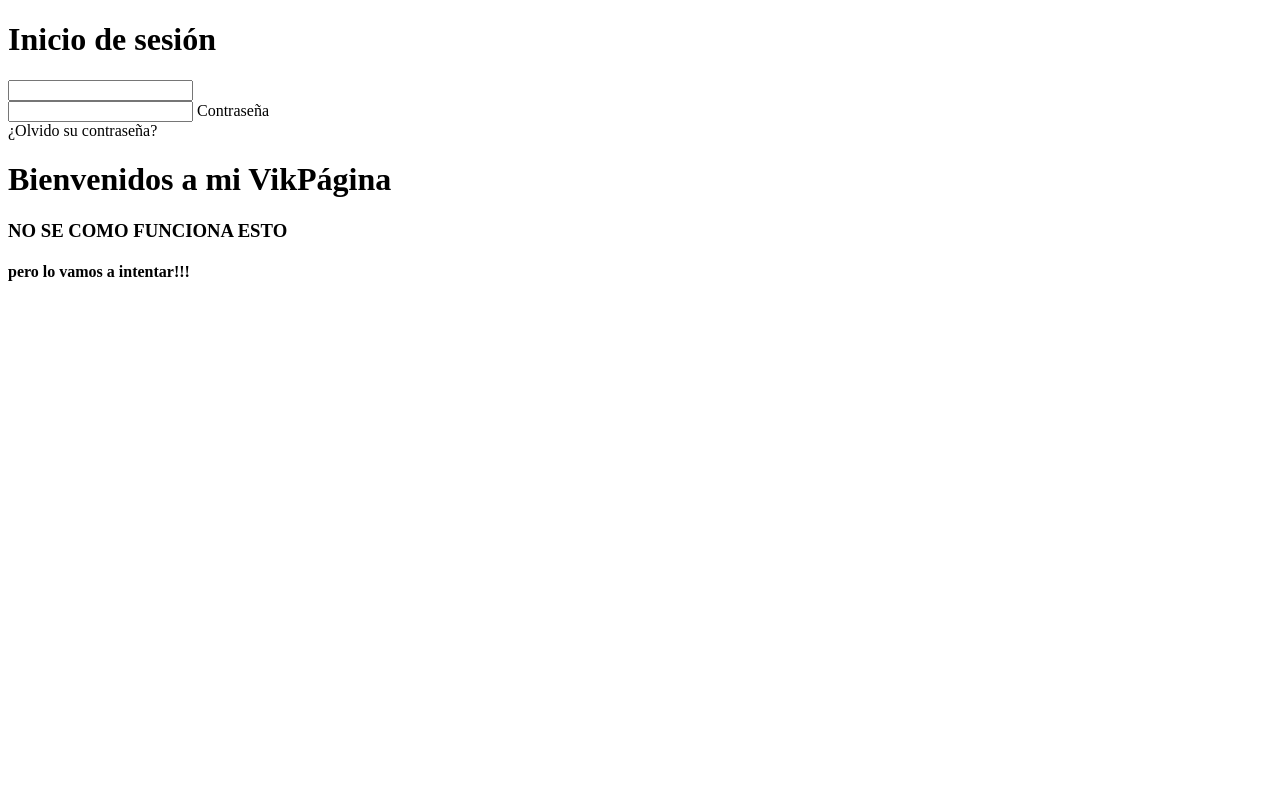
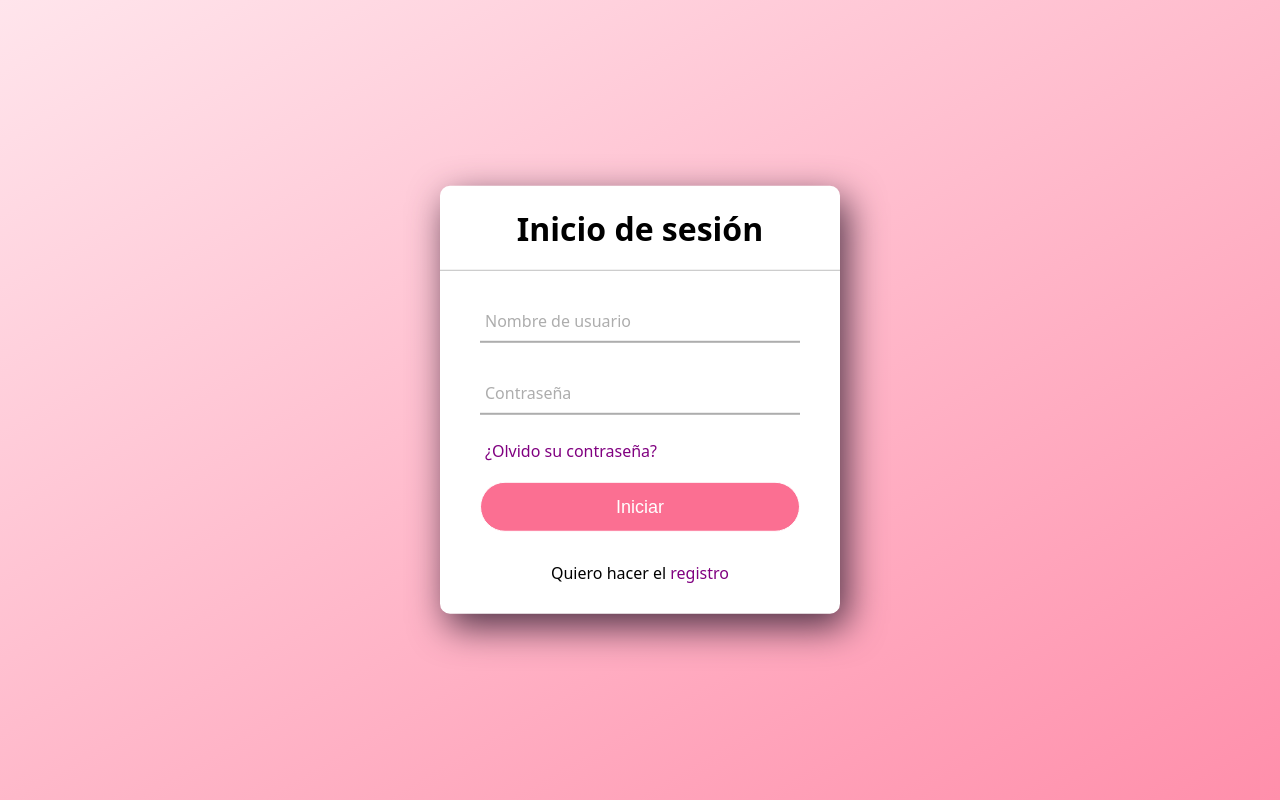
Before and after one commit to viktoria114/MernStack-Form, a plain HTML site: page index.html in a window 1280 px wide. Drawn offline with Linux system fonts and the light colour scheme.

Commit message:
Finalizado!

```diff
--- a/index.html
+++ b/index.html
@@ -2,38 +2,31 @@
 <html lang="en">
 <head>
     <meta charset="UTF-8">
+    <meta http-equiv="X-UA-Compatible" content="IE=edge">
     <meta name="viewport" content="width=device-width, initial-scale=1.0">
     <title>Document</title>
     <link rel="stylesheet" href="style.css">
 </head>
 <body>
+
     <div class="formulario">
         <h1>Inicio de sesión</h1>
         <form method="post">
             <div class="username">
                 <input type="text" required>
-                <label for="Nombre de usuario"></label>
+                <label>Nombre de usuario</label>
             </div>
-            <div class="contraseña">
+            <div class="username">
                 <input type="password" required>
                 <label>Contraseña</label>
             </div>
             <div class="recordar">¿Olvido su contraseña?</div>
+            <input type="submit" value="Iniciar">
+            <div class="registrarse">
+                Quiero hacer el <a href="#">registro</a>
+            </div>
         </form>
 
     </div>
 </body>
 </html>
-
-<!DOCTYPE html>
-<html>
-<head>
-    <meta charset="UTF-8" />
-    <title>title</title>
-</head>
-<body>
-    <h1>Bienvenidos a mi VikPágina</h1>
-    <h3>NO SE COMO FUNCIONA ESTO</h3>
-    <h4>pero lo vamos a intentar!!!</h4>
-</body>
-</html>
--- a/style.css
+++ b/style.css
@@ -0,0 +1,122 @@
+body {
+    margin: 0;
+    padding: 0;
+    font-family:system-ui, -apple-system, BlinkMacSystemFont, 'Segoe UI', Roboto, Oxygen, Ubuntu, Cantarell, 'Open Sans', 'Helvetica Neue', sans-serif;
+    background: linear-gradient(150deg, #ffe5ec, #ff8fab);
+    height: 100vh;
+}
+
+.formulario{
+    position: absolute;
+    top: 50%;
+    left: 50%;
+    transform: translate(-50%, -50%);
+    width: 400px;
+    background: white;
+    border-radius: 10px;
+    box-shadow: 7px 13px 37px rgb(78, 49, 69);
+}
+
+.formulario h1{
+    text-align: center;
+    padding: 0 0 20px 0;
+    border-bottom: 1px solid silver;
+}
+
+.formulario form{
+    padding: 0 40px;
+    box-sizing: border-box;
+}
+
+form .username{
+    position: relative;
+    border-bottom: 2px solid #adadad;
+    margin: 30px 0;
+}
+
+.username input{
+    width: 100%;
+    padding: 0 5px;
+    height: 40px;
+    font-size: 16px;
+    border: none;
+    background: none;
+    outline: none;
+}
+
+.username label{
+    position: absolute;
+    top: 50%;
+    left: 5px;
+    color: #adadad;
+    transform: translateY(-50%);
+    font-size: 16px;
+    pointer-events: none;
+    transition: .5s;
+
+}
+
+.username span::before{
+    content: '';
+    position: absolute;
+    top: 40px;
+    left: 0;
+    width: 100%;
+    height: 2px;
+    background: #fb6f92;
+    transition: .5s;
+}
+
+.username input:focus ~ label,
+.username input:focus ~ label{
+    top: -5px;
+    color:#fb6f92;
+}
+
+.username input:focus ~ span::before,
+.username input:focus ~ span::before{
+    width: 100%;
+}
+
+.recordar{
+    margin: -5px 0 20px 5px;
+    color: purple;
+    cursor: pointer;
+}
+
+.recordar:hover{
+    text-decoration: underline;
+}
+
+input[type="submit"]{
+    width: 100%;
+    height: 50px;
+    border: 1px solid;
+    background: #fb6f92;
+    border-radius: 25px;
+    font-size: 18px;
+    color: white;
+    cursor: pointer;
+    outline: none;
+}
+
+input[type="submit"]:hover{
+    border-color: #fb6f92;
+    transition: .5s;
+}
+
+.registrarse{
+    margin: 30px 0;
+    text-align: center;
+    font-size: 16px;
+    color: black;
+}
+
+.registrarse a{
+    color: purple;
+    text-decoration: none;
+}
+
+.registrarse a:hover{
+    text-decoration: underline;
+}
```
